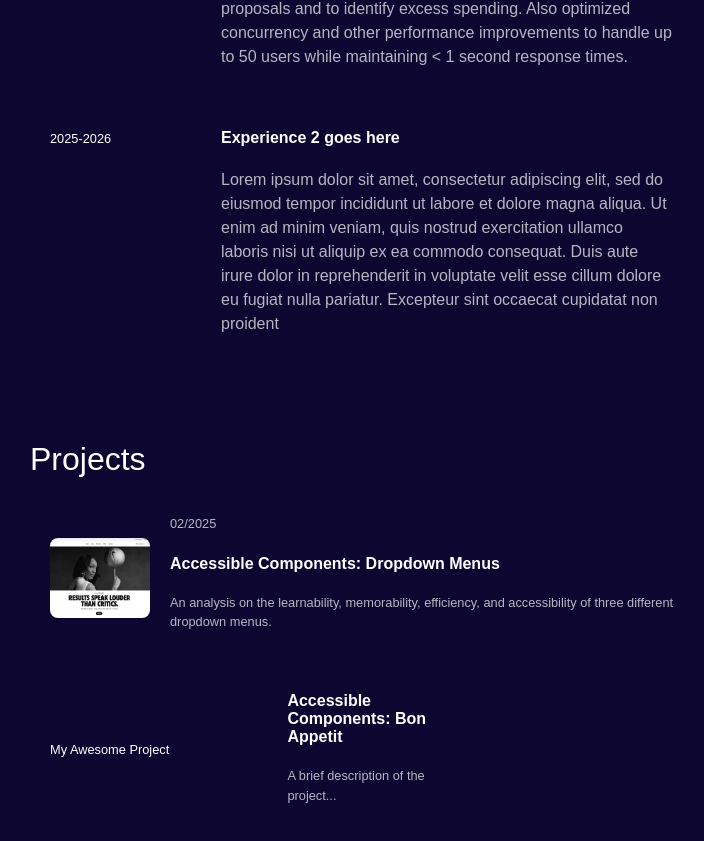
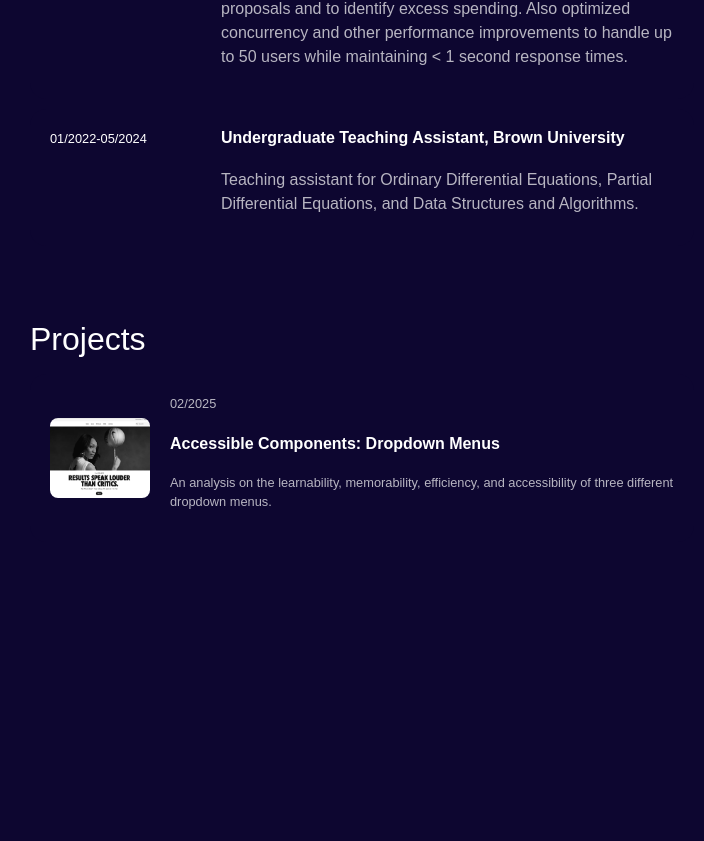
Before and after one commit to isaacyi7/isaacyi7.github.io, a React (Vite) app: page / in a window 1280 px wide. Shown: the part 597-1438 px from the top of the page, without its empty margins (566-1270 px from the left). After the commit the page ends 1149 px from the top, so only its background shows below. Built offline with nearby package versions, Linux system fonts and the light colour scheme.

Commit message:
redesign

```diff
--- a/src/App.jsx
+++ b/src/App.jsx
@@ -87,18 +87,14 @@ const MainContent = () => {
             {/* more experiences */}
             <div className={styles.experienceItem}>
               <div className={styles.timeSpent}>
-                <p>2025-2026</p>
+                <p>01/2022-05/2024</p>
               </div>
               <div className={styles.experienceDetails}>
-                <h3>Experience 2 goes here</h3>
+                <h3>Undergraduate Teaching Assistant, Brown University</h3>
                 <p className={styles.experienceDescription}>
-                  Lorem ipsum dolor sit amet, consectetur adipiscing elit, sed
-                  do eiusmod tempor incididunt ut labore et dolore magna aliqua.
-                  Ut enim ad minim veniam, quis nostrud exercitation ullamco
-                  laboris nisi ut aliquip ex ea commodo consequat. Duis aute
-                  irure dolor in reprehenderit in voluptate velit esse cillum
-                  dolore eu fugiat nulla pariatur. Excepteur sint occaecat
-                  cupidatat non proident
+                  Teaching assistant for Ordinary Differential Equations,
+                  Partial Differential Equations, and Data Structures and
+                  Algorithms.
                 </p>
               </div>
             </div>
@@ -123,16 +119,6 @@ const MainContent = () => {
                   </div>
                 </div>
               </Link>
-
-              <Link to="/accessible-components" className={styles.projectItem}>
-                <div className={styles.projectLink}>
-                    <p>My Awesome Project</p>
-                  <div className={styles.projectDetails}>
-                    <h3>Accessible Components: Bon Appetit</h3>
-                    <p>A brief description of the project...</p>
-                  </div>
-                </div>
-              </Link>
             </div>
           </section>
         </div>
--- a/src/App.module.css
+++ b/src/App.module.css
@@ -227,3 +227,26 @@ html {
   border-radius: 8px; /* Optional, gives a rounded corner to the image */
   margin-right: 20px; /* Space between the image and text */
 }
+
+@media (max-width: 768px) {
+  /* Stack the layout vertically */
+  .container {
+    flex-direction: column;
+    height: auto; /* Allow content to expand vertically */
+  }
+
+  /* Left Panel should now be part of the normal flow */
+  .leftPanel {
+    position: static; /* Make it static on smaller screens */
+    width: 100%;
+    padding: 20px;
+    margin-bottom: 20px;
+  }
+
+  /* Content Wrapper should also be stacked and take full width */
+  .contentWrapper {
+    margin-left: 0;
+    width: 100%;
+    padding: 20px;
+  }
+}
```
